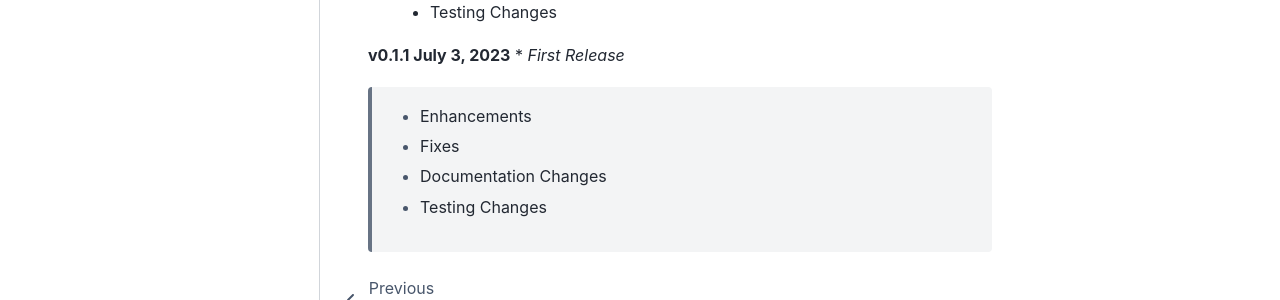
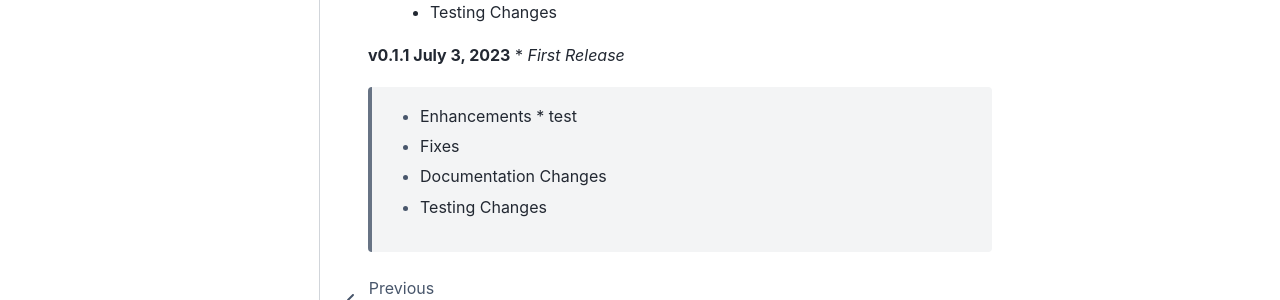
Before and after one commit to NabilFayak/datachecks, a Sphinx documentation site: the page built from docs/source/release_notes.rst, in a window 1280 px wide. Shown: the part 361-661 px from the top of the page. Built offline with Sphinx 7.4.7 and the PyData theme 0.15.4, drawn with Linux system fonts in a browser that asks for light colours; pages that are not in the unit, such as notebooks, are missing from menus; the version number could not be read and is left out; comment, search, counter and statistics services are not loaded.

Commit message:
Update release_notes.rst

```diff
--- a/docs/source/release_notes.rst
+++ b/docs/source/release_notes.rst
@@ -11,6 +11,7 @@ Release Notes
 **v0.1.1 July 3, 2023**
 * *First Release*
     * Enhancements
+      * test
     * Fixes
     * Documentation Changes
     * Testing Changes
```
